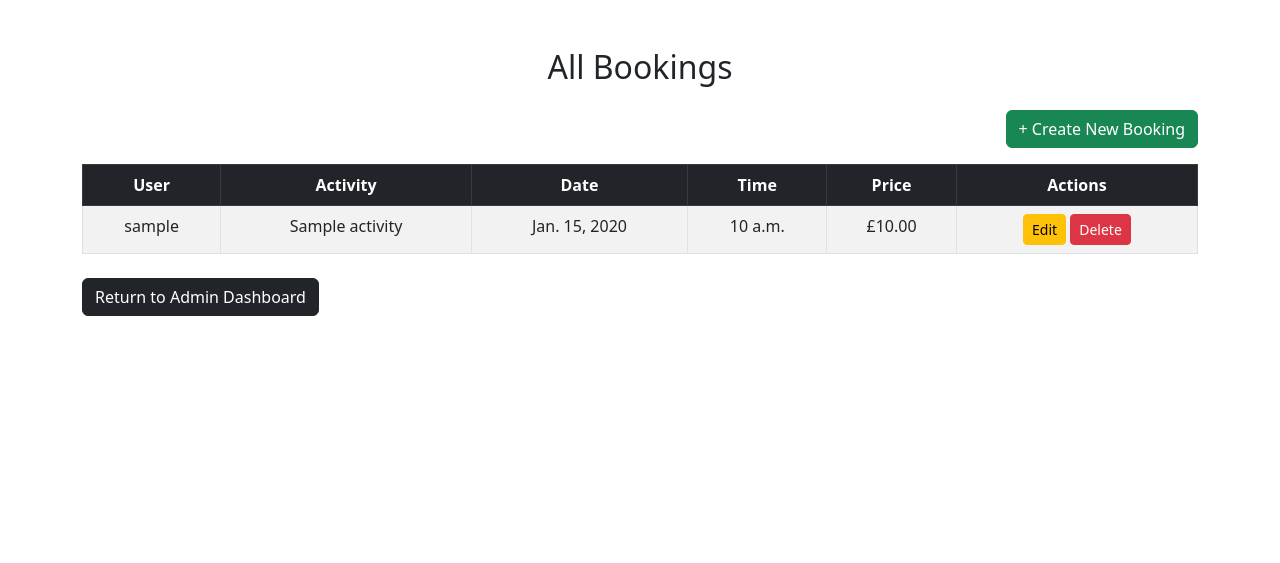
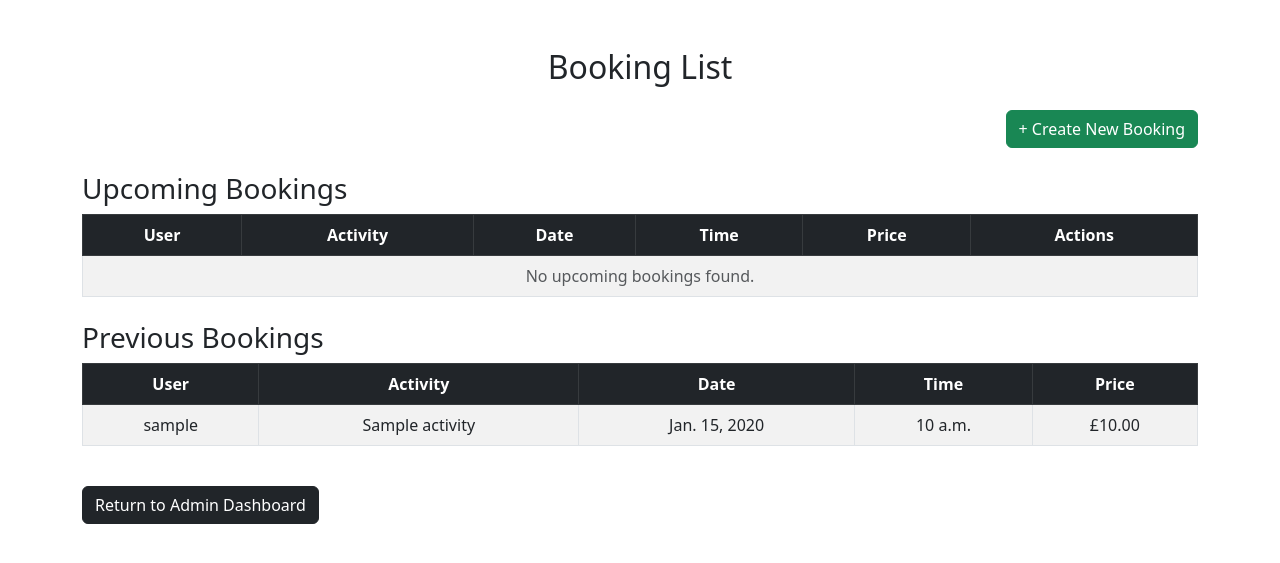
Before and after one commit to DavidDavidAghaiyo/Aston_sports_booking_app, a Django app: page /bookings/ in a window 1280 px wide. Shown: the top 563 px of the page. Run offline with Django 5.2, Linux system fonts and the light colour scheme; tables that the repository leaves empty hold one stand-in row (values such as "Sample post"); parts of the project's set-up code (start-up, migrations or seed data) failed here and were passed over.

Commit message:
made fixes to errors

```diff
--- a/bookings/templates/bookings/booking_list.html
+++ b/bookings/templates/bookings/booking_list.html
@@ -11,12 +11,13 @@
 
 <body class="container mt-5">
     {% block content %}
-    <h2 class="mb-4 text-center">All Bookings</h2>
+    <h2 class="mb-4 text-center">Booking List</h2>
 
     <div class="text-end mb-3">
         <a href="{% url 'create_booking' %}" class="btn btn-success">+ Create New Booking</a>
     </div>
 
+    <h3 class="mt-4">Upcoming Bookings</h3>
     <table class="table table-striped table-bordered text-center">
         <thead class="table-dark">
             <tr>
@@ -29,14 +30,13 @@
             </tr>
         </thead>
         <tbody>
-            {% for booking in bookings %}
+            {% for booking in upcoming_bookings %}
             <tr>
                 <td>{{ booking.user.username }}</td>
                 <td>{{ booking.activity }}</td>
                 <td>{{ booking.date }}</td>
                 <td>{{ booking.time }}</td>
                 <td>£{{ discounted_prices|get_item:booking.id|floatformat:2 }}</td>
-
                 <td>
                     <a href="{% url 'edit_booking' booking.id %}" class="btn btn-warning btn-sm">Edit</a>
                     <a href="{% url 'delete_booking' booking.id %}" class="btn btn-danger btn-sm">Delete</a>
@@ -44,13 +44,41 @@
             </tr>
             {% empty %}
             <tr>
-                <td colspan="5" class="text-muted">No bookings found.</td>
+                <td colspan="6" class="text-muted">No upcoming bookings found.</td>
             </tr>
             {% endfor %}
         </tbody>
     </table>
 
-    <a href="{% url 'admin_dashboard' %}" class="btn btn-dark mt-2">Return to Admin Dashboard</a> {% endblock %}
+    <h3 class="mt-4">Previous Bookings</h3>
+    <table class="table table-striped table-bordered text-center">
+        <thead class="table-dark">
+            <tr>
+                <th>User</th>
+                <th>Activity</th>
+                <th>Date</th>
+                <th>Time</th>
+                <th>Price</th>
+            </tr>
+        </thead>
+        <tbody>
+            {% for booking in previous_bookings %}
+            <tr>
+                <td>{{ booking.user.username }}</td>
+                <td>{{ booking.activity }}</td>
+                <td>{{ booking.date }}</td>
+                <td>{{ booking.time }}</td>
+                <td>£{{ discounted_prices|get_item:booking.id|floatformat:2 }}</td>
+            </tr>
+            {% empty %}
+            <tr>
+                <td colspan="5" class="text-muted">No previous bookings found.</td>
+            </tr>
+            {% endfor %}
+        </tbody>
+    </table>
+
+    <a href="{% url 'admin_dashboard' %}" class="btn btn-dark mt-4">Return to Admin Dashboard</a> {% endblock %}
 </body>
 
 </html>
--- a/bookings/templates/bookings/user_payment_review.html
+++ b/bookings/templates/bookings/user_payment_review.html
@@ -39,7 +39,7 @@
             </div>
             <div class="text-center">
                 <button type="submit" class="btn btn-success">Pay Now</button>
-                <a href="{% url 'user_dashboard' %}" class="btn btn-secondary">Cancel</a>
+                <a href="{% url 'home' %}" class="btn btn-secondary">Cancel</a>
             </div>
         </form>
     </div>
--- a/bookings/views.py
+++ b/bookings/views.py
@@ -14,7 +14,8 @@ from payments.models import Payment
 from promotions.models import Promotion
 from users.models import Membership, Review
 from users.forms import ReviewForm
-from django.core.mail import send_mail
+from django.utils import timezone
+
 
 #Homepage
 def home(request):
@@ -32,7 +33,6 @@ def home(request):
 
     return render(request, 'bookings/home.html', {'form': form, 'reviews': reviews})
 
-#Booking List View
 class BookingListView(ListView):
     model = Booking
     template_name = 'bookings/booking_list.html'
@@ -40,8 +40,18 @@ class BookingListView(ListView):
 
     def get_context_data(self, **kwargs):
         context = super().get_context_data(**kwargs)
+        now = timezone.now().date()
+        upcoming_bookings = Booking.objects.filter(date__gte=now).order_by('date', 'time')
+        previous_bookings = Booking.objects.filter(date__lt=now).order_by('-date', '-time')
+
+        context['upcoming_bookings'] = upcoming_bookings
+        context['previous_bookings'] = previous_bookings
+        context['discounted_prices'] = self.get_discounted_prices(upcoming_bookings) | self.get_discounted_prices(previous_bookings)
+        return context
+
+    def get_discounted_prices(self, bookings):
         discounted_prices = {}
-        for booking in context['bookings']:
+        for booking in bookings:
             try:
                 payment = booking.payments.first()
                 if payment:
@@ -50,9 +60,7 @@ class BookingListView(ListView):
                     discounted_prices[booking.id] = booking.get_total_price()  # Original price if no payment
             except AttributeError:
                 discounted_prices[booking.id] = booking.get_total_price()  # Original price if no payments attribute
-        print("Discounted Prices:", discounted_prices)
-        context['discounted_prices'] = discounted_prices
-        return context
+        return discounted_prices
 
 #Booking Create View (Admin)
 class BookingCreateView(CreateView):
@@ -63,17 +71,8 @@ class BookingCreateView(CreateView):
 
     def form_valid(self, form):
         response = super().form_valid(form)
-        from payments.models import Payment
         amount = self.object.activity.price
         Payment.objects.create(booking=self.object, amount=amount)
-
-        # Send email
-        subject = 'Booking Confirmation'
-        message = f'Hello {self.object.user.first_name}, your booking for {self.object.activity.name} has been confirmed for {self.object.date} at {self.object.time}. Looking forward to seeing you soon.'
-        from_email = 'astonsportsbook@gmail.com'
-        recipient_list = [self.object.user.email]
-        send_mail(subject, message, from_email, recipient_list)
-
         return response
 
 #Booking (Update/Edit)  View
@@ -198,12 +197,7 @@ def user_booking_create(request):
                     request.session.pop('promotion_id', None)
                 booking.save()
 
-                # Send email
-                subject = 'Booking Confirmation'
-                message = f'Hello {booking.user.first_name}, your booking for {booking.activity.name} has been confirmed for {booking.date} at {booking.time}. Looking forward to seeing you soon.'
-                from_email = 'astonsportsbook@gmail.com'
-                recipient_list = [booking.user.email]
-                send_mail(subject, message, from_email, recipient_list)
+                # Email sending code removed
 
                 return redirect('payment_review', booking_id=booking.id)
 
@@ -242,15 +236,17 @@ def check_availability(request):
 
 @login_required
 def user_dashboard(request):
-    user_bookings = Booking.objects.filter(user=request.user).order_by('-date', '-time')
-    user_membership = Membership.objects.filter(user=request.user).first()  # Fetch user's membership
-    print("User Bookings:", user_bookings)
+    now = timezone.now().date()
+    upcoming_bookings = Booking.objects.filter(user=request.user, date__gte=now).order_by('date', 'time')
+    previous_bookings = Booking.objects.filter(user=request.user, date__lt=now).order_by('-date', '-time')
+    user_membership = Membership.objects.filter(user=request.user).first()
+
     context = {
-        'user_bookings': user_bookings,
-        'user_membership': user_membership,  # Add membership to context
+        'upcoming_bookings': upcoming_bookings,
+        'previous_bookings': previous_bookings,
+        'user_membership': user_membership,
     }
     return render(request, 'users/user_dashboard.html', context)
-
 @login_required
 def payment_review(request, booking_id):
     booking = get_object_or_404(Booking, id=booking_id)
```
Also changed, not shown: aston_sports_booking_app/settings.py (+0 -8 lines), users/templates/users/user_dashboard.html (+31 -8 lines), users/views.py (+2 -7 lines).
